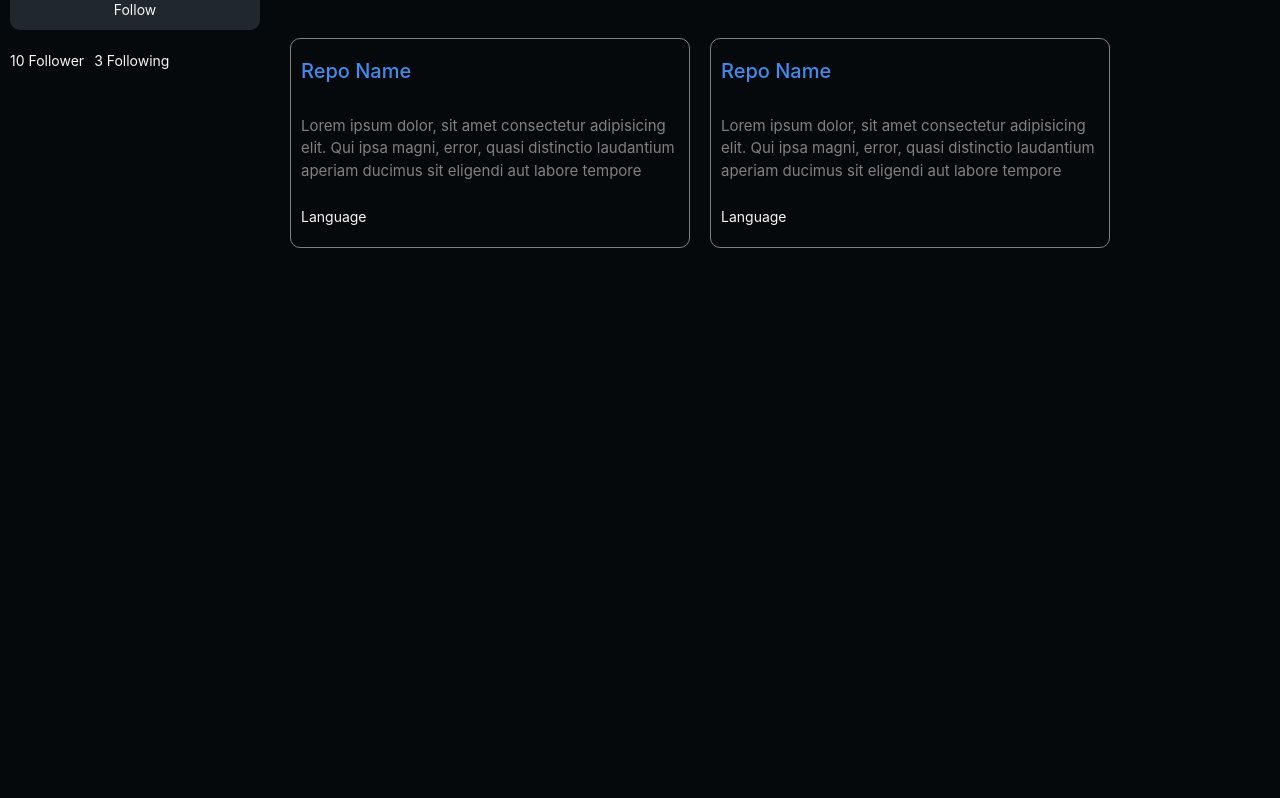
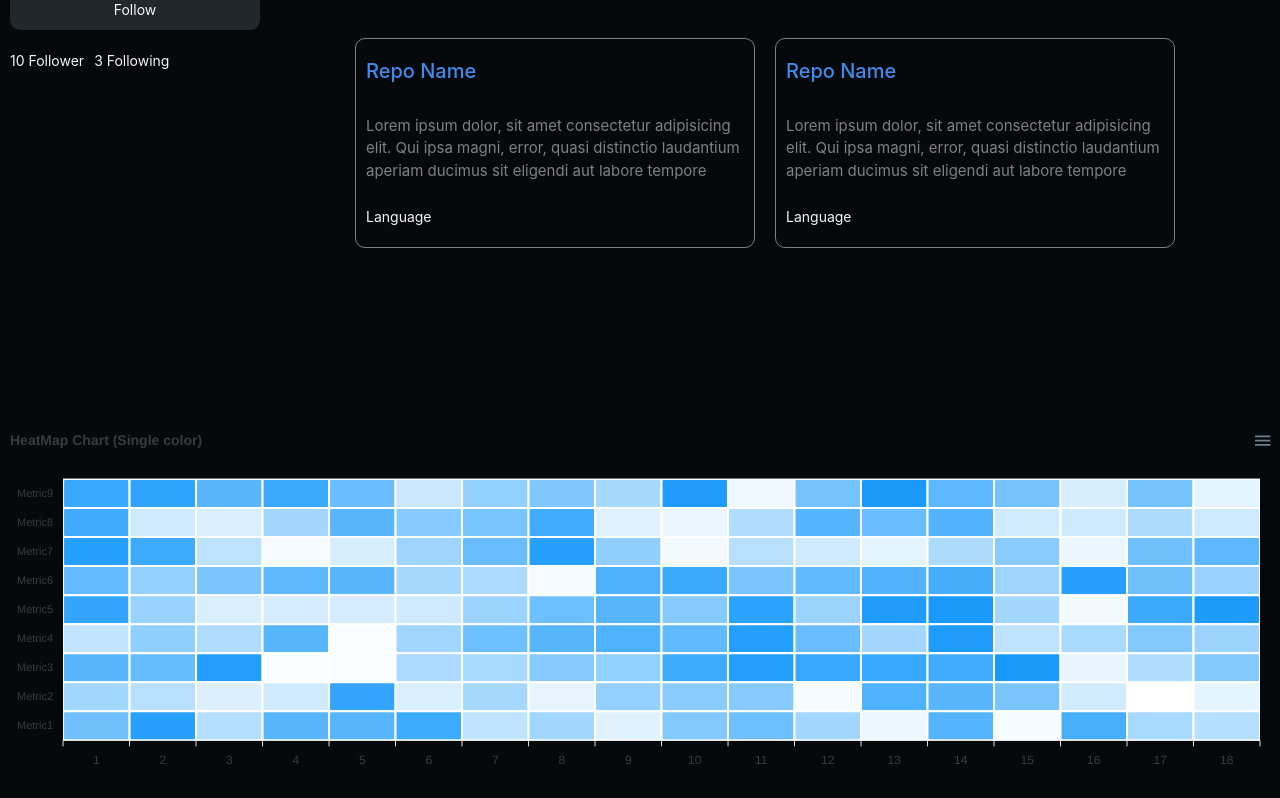
Before and after one commit to Prasun60/Github-Clone, a React (Vite) app in the folder git-clone-client/: page /profile in a window 1280 px wide. Shown: the part 640-1438 px from the top of the page. Before the commit the page ends 1068 px from the top, so only its background shows below. Built offline with nearby package versions, Linux system fonts and the light colour scheme.

Commit message:
hitmap integrated

```diff
--- /dev/null
+++ b/git-clone-client/src/components/Profile/HeatMap.jsx
@@ -0,0 +1,90 @@
+import React, { useState, useEffect } from 'react';
+import ReactApexChart from 'react-apexcharts';
+
+const ApexChart = () => {
+
+    function generateData(count, yrange) {
+        var i = 0;
+        var series = [];
+        while (i < count) {
+            var x = (i + 1).toString();
+            var y =
+                Math.floor(Math.random() * (yrange.max - yrange.min + 1)) + yrange.min;
+
+            series.push({
+                x: x,
+                y: y
+            });
+            i++;
+        }
+        return series;
+    }
+
+
+    const [series, setSeries] = useState([
+        {
+            name: 'Metric1',
+            data: generateData(18, { min: 0, max: 90 })
+        },
+        {
+            name: 'Metric2',
+            data: generateData(18, { min: 0, max: 90 })
+        },
+        {
+            name: 'Metric3',
+            data: generateData(18, { min: 0, max: 90 })
+        },
+        {
+            name: 'Metric4',
+            data: generateData(18, { min: 0, max: 90 })
+        },
+        {
+            name: 'Metric5',
+            data: generateData(18, { min: 0, max: 90 })
+        },
+        {
+            name: 'Metric6',
+            data: generateData(18, { min: 0, max: 90 })
+        },
+        {
+            name: 'Metric7',
+            data: generateData(18, { min: 0, max: 90 })
+        },
+        {
+            name: 'Metric8',
+            data: generateData(18, { min: 0, max: 90 })
+        },
+        {
+            name: 'Metric9',
+            data: generateData(18, { min: 0, max: 90 })
+        }
+    ]);
+
+    const [options, setOptions] = useState({
+        chart: {
+            height: 350,
+            type: 'heatmap',
+        },
+        dataLabels: {
+            enabled: false
+        },
+        colors: ["#008FFB"],
+        title: {
+            text: 'HeatMap Chart (Single color)'
+        },
+    });
+
+    // Assuming generateData is a function that generates data for the chart
+    // If it's not defined in this scope, you need to import or define it
+
+    return (
+        <div>
+            <div id="chart">
+                <ReactApexChart options={options} series={series} type="heatmap" height={350} />
+            </div>
+            <div id="html-dist"></div>
+        </div>
+    );
+};
+
+export default ApexChart;
--- a/git-clone-client/src/components/Profile/Profile.css
+++ b/git-clone-client/src/components/Profile/Profile.css
@@ -7,8 +7,8 @@
 }
 
 .user-profile-section {
-    width: 300px;
-    min-height: 100vh;
+    width: 250px;
+    /* min-height: 100vh; */
     display: flex;
     flex-direction: column;
     padding: 40px 10px;
@@ -46,8 +46,10 @@
 
 
 .user-repo-section {
+    margin: 0 auto;
     width: 100%;
     display: flex;
+    justify-content: center;
     flex-wrap: wrap;
     gap: 20px;
     padding: 40px 20px;
--- a/git-clone-client/src/components/Profile/Profile.jsx
+++ b/git-clone-client/src/components/Profile/Profile.jsx
@@ -4,6 +4,7 @@ import "./Profile.css"
 import Navbar from '../Dashboard/Navbar/Navbar/Navbar'
 import { UnderlineNav } from '@primer/react'
 import { BookIcon, RepoIcon, PivotColumnIcon, PackageIcon, EyeIcon } from '@primer/octicons-react';
+import ApexChart from './HeatMap';
 
 
 
@@ -109,7 +110,10 @@ function Profile() {
                         <p className='language'>Language</p>
                     </div>
                 </div>
+
+
             </div>
+            <ApexChart />
         </>
     )
 }
```
